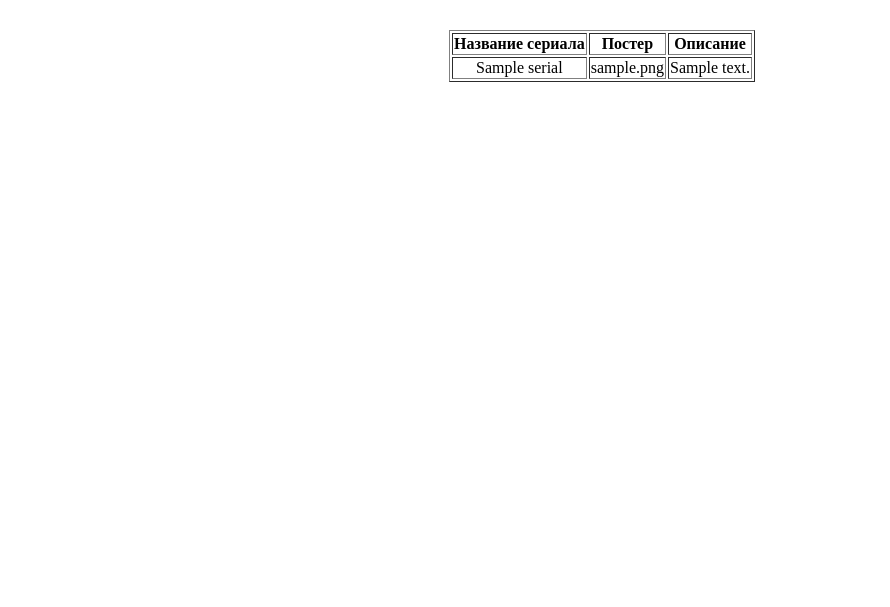
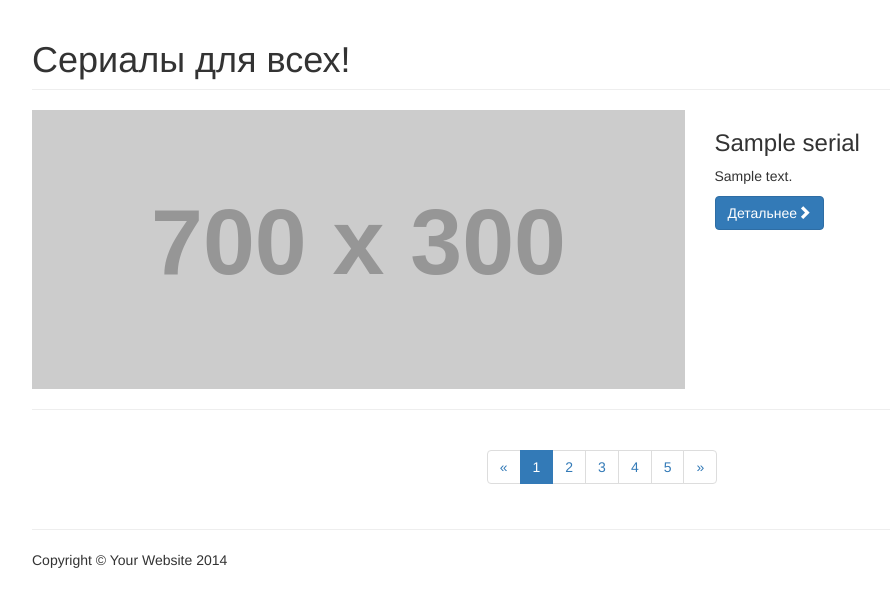
Before and after one commit to BoberCoder/Serials, a PHP site: page / in a window 1280 px wide. Shown: the top 607 px of the page, without its empty margins (38-928 px from the left). Run offline with PHP 8.4, Linux system fonts and the light colour scheme; tables that the repository leaves empty or names only in its code hold one stand-in row (values such as "Sample post"); grey boxes labelled with a size stand in for pictures from a placeholder-image service; some libraries are stand-ins or nearby versions.

Commit message:
add list and show actions and templates

```diff
--- a/composer.json
+++ b/composer.json
@@ -7,7 +7,8 @@
         }
     ],
     "require": {
-        "twig/twig" : "2.3.*"
+        "twig/twig" : "2.3.*",
+        "twbs/bootstrap": "^3.3"
     },
     "autoload": {
         "psr-4": {
--- a/config/routes.php
+++ b/config/routes.php
@@ -1,8 +1,6 @@
 <?php
 
 return array(
+    '([0-9]+)' => 'serial/show/$1',
     '' => 'serial/list',
-    'university/new' => 'university/new',
-    'university/remove/([0-9]+)' => 'university/remove/$1',
-    'university/edit/([0-9]+)' => 'university/edit/$1',
 );
--- a/index.php
+++ b/index.php
@@ -1,8 +1,4 @@
 <?php
-
-ini_set('error_reporting', E_ALL);
-ini_set('display_errors', 1);
-ini_set('display_startup_errors', 1);
 
 include 'vendor/autoload.php';
 
--- a/src/Controller/SerialController.php
+++ b/src/Controller/SerialController.php
@@ -24,6 +24,13 @@ class SerialController
         $serialData = $this->repository->findAll();
 
         return $this->twig->display('list.html.twig', ['serials' => $serialData]);
+    }
+
+    public function actionShow($id)
+    {
+        $serialData = $this->repository->findBy($id);
+
+        return $this->twig->display('show.html.twig', ['serial' => $serialData]);
     }
 
 //    public function actionNew()
--- a/src/Repositories/SerialRepository.php
+++ b/src/Repositories/SerialRepository.php
@@ -31,15 +31,16 @@ class SerialRepository
 
         return $this->fetchSerialsData($statement);
     }
-//    public function findBy($id)
-//    {
-//        $statement = $this->connector->prepare('SELECT * FROM university WHERE id = :id LIMIT 1');
-//        $statement->bindValue(':id', (int) $id);
-//        $statement->execute();
-//        $universityData = $this->fetchUniversityData($statement);
-//
-//        return $universityData[0];
-//    }
+    public function findBy($id)
+    {
+        $statement = $this->connector->prepare('SELECT * FROM serial WHERE id = :id LIMIT 1');
+        $statement->bindValue(':id', (int) $id);
+        $statement->execute();
+        $universityData = $this->fetchSerialsData($statement);
+
+        return $universityData[0];
+    }
+
 //    public function insert($universityData)
 //    {
 //        $statement = $this->connector->prepare('INSERT INTO university (name, town, site) VALUES (:name, :town, :site)');
--- a/src/Views/base.html.twig
+++ b/src/Views/base.html.twig
@@ -1,12 +1,17 @@
 <!DOCTYPE html>
 <html>
 <head>
-    <meta charset="UTF-8" />
+    <meta charset="UTF-8"/>
     <title>{% block title %}{% endblock %}</title>
-    {% block stylesheets %}{% endblock %}
+    {% block stylesheets %}
+        <link href="/vendor/twbs/bootstrap/dist/css/bootstrap.min.css" rel="stylesheet">
+    {% endblock %}
 </head>
 <body>
 {% block body %}{% endblock %}
-{% block javascripts %}{% endblock %}
+{% block javascripts %}
+    <script src="https://ajax.googleapis.com/ajax/libs/jquery/1.12.4/jquery.min.js"></script>
+    <script src="/vendor/twbs/bootstrap/dist/js/bootstrap.min.js"></script>
+{% endblock %}
 </body>
 </html>
--- a/src/Views/list.html.twig
+++ b/src/Views/list.html.twig
@@ -1,17 +1,78 @@
 {% extends 'base.html.twig' %}
 {% block body %}
-    <table border="1" align="center" style="margin: 30px auto">
-        <tbody align="center">
-        <tr>
-            <th>Название сериала</th><th>Постер</th><th>Описание</th>
-        </tr>
-        {% for serial in serials %}
-            <tr>
-                <td>{{ serial.title }}</td>
-                <td>{{ serial.poster }}</td>
-                <td>{{ serial.description }}</td>
-            </tr>
-        {% endfor %}
-        </tbody>
-    </table>
+    <!-- Page Content -->
+    <div class="container">
+
+        <!-- Page Heading -->
+        <div class="row">
+            <div class="col-lg-12">
+                <h1 class="page-header">Сериалы для всех!</h1>
+            </div>
+        </div>
+        <!-- /.row -->
+{% for serial in serials %}
+
+        <!-- Project One -->
+        <div class="row">
+            <div class="col-md-7">
+                <a href="#">
+                    <img class="img-responsive" src="http://placehold.it/700x300" alt="">
+                </a>
+            </div>
+            <div class="col-md-5">
+                <h3>{{ serial.title }}</h3>
+                <p>{{ serial.description }}</p>
+                <a class="btn btn-primary" href="/{{ serial.id }}">Детальнее<span class="glyphicon glyphicon-chevron-right"></span></a>
+            </div>
+        </div>
+        <!-- /.row -->
+
+        <hr>
+
+{% endfor %}
+
+        <!-- Pagination -->
+        <div class="row text-center">
+            <div class="col-lg-12">
+                <ul class="pagination">
+                    <li>
+                        <a href="#">&laquo;</a>
+                    </li>
+                    <li class="active">
+                        <a href="#">1</a>
+                    </li>
+                    <li>
+                        <a href="#">2</a>
+                    </li>
+                    <li>
+                        <a href="#">3</a>
+                    </li>
+                    <li>
+                        <a href="#">4</a>
+                    </li>
+                    <li>
+                        <a href="#">5</a>
+                    </li>
+                    <li>
+                        <a href="#">&raquo;</a>
+                    </li>
+                </ul>
+            </div>
+        </div>
+        <!-- /.row -->
+
+        <hr>
+
+        <!-- Footer -->
+        <footer>
+            <div class="row">
+                <div class="col-lg-12">
+                    <p>Copyright &copy; Your Website 2014</p>
+                </div>
+            </div>
+            <!-- /.row -->
+        </footer>
+
+    </div>
+    <!-- /.container -->
 {% endblock body %}
```
Also changed, not shown: src/Views/show.html.twig (added, +43 -0 lines), .htaccess (added), 1 other file.
